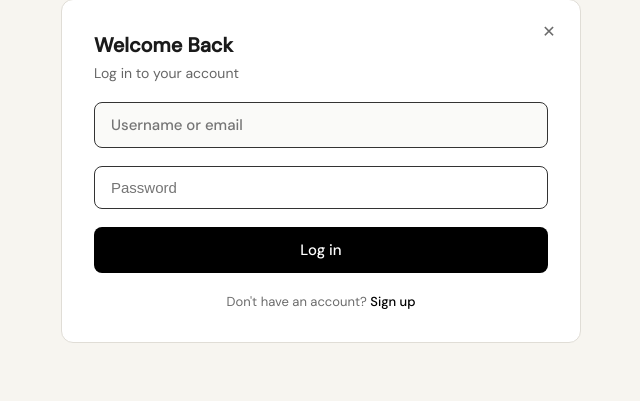
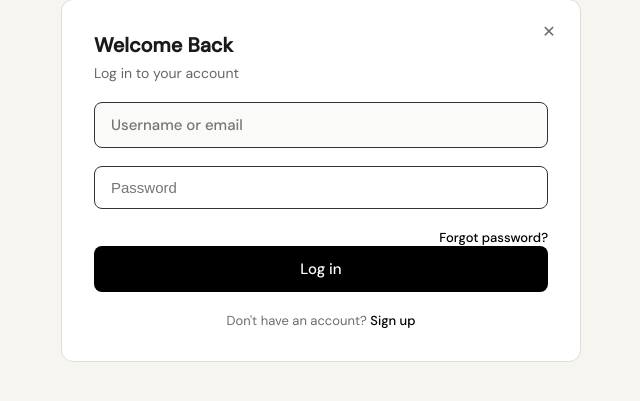
Before and after one commit to GordanEatCodes/GitProject-BudgetBuddy, a Django app: page /users/login/ in a window 1280 px wide. Shown: the part 118-519 px from the top of the page, without its empty margins (319-959 px from the left). Run offline with Django 5.2, Linux system fonts and the light colour scheme.

Commit message:
Forgot password

```diff
--- /dev/null
+++ b/requirements.txt
@@ -0,0 +1,4 @@
+asgiref==3.11.1
+Django==6.0.6
+python-dotenv==1.2.2
+sqlparse==0.5.5
--- a/users/forms.py
+++ b/users/forms.py
@@ -114,3 +114,29 @@ class LoginForm(forms.Form):
             return user.userprofile   # ← FIX: was user.UserProfile (capital U breaks the reverse relation)
         except Exception:
             return None
+
+class ForgotPasswordForm(forms.Form):
+    email = forms.EmailField(label='Email', max_length=254, required=True)
+
+    def clean_email(self):
+        email = self.cleaned_data['email']
+        if not User.objects.filter(email=email).exists():
+            raise forms.ValidationError('No account found with this email address.')
+        return email
+
+class ResetPasswordForm(forms.Form):
+    new_password1 = forms.CharField(label='New Password', widget=forms.PasswordInput, required=True, help_text=" Your password must be at least 8 characters long and contain a mix of letters and numbers.")
+    new_password2 = forms.CharField(label='Confirm New Password', widget=forms.PasswordInput, required=True, help_text=" Enter the same password again. ")
+
+    def clean(self):
+        cleaned = super().clean()
+        print(f"DEBUG - Cleaned data: {cleaned}")  # Debug cleaned data
+        pw1 = cleaned.get('new_password1')
+        pw2 = cleaned.get('new_password2')
+
+        if pw1 and pw2 and pw1 != pw2:
+            raise forms.ValidationError('Passwords do not match.')
+        if pw1 and len(pw1) < 8:
+            raise forms.ValidationError('Password must be at least 8 characters long.')
+
+        return cleaned
--- a/users/static/css/login.css
+++ b/users/static/css/login.css
@@ -37,3 +37,17 @@
       text-decoration: none;
       font-weight: 500;
     }
+
+.forgot-link {
+      text-align: right;
+      margin-top: 20px;
+      color: var(--muted);
+      font-size: 13px;
+      text-decoration: none;
+    }
+
+.forgot-link a {
+      color: var(--accent);
+      text-decoration: none;
+      font-weight: 500;
+    }
--- a/users/templates/accounts/login.html
+++ b/users/templates/accounts/login.html
@@ -43,6 +43,10 @@
         <input type="password" id="password1" name="password" placeholder="Password" required/>
         </div>
 
+        <div class="forgot-link">
+            <a href="{% url 'forgot_password' %}">Forgot password?</a>
+        </div>
+
         <button type="submit" class="btn-primary">Log in</button>
 
     </form>
--- a/users/urls.py
+++ b/users/urls.py
@@ -24,6 +24,9 @@ urlpatterns = [
     path('register/', views.register_view, name='register'),
     path('register/otp/', views.register_otp_view, name='register_otp'),
     path('login/', views.login_view, name='login'),
+    path('forgot_password/', views.forgot_password_view, name='forgot_password'),
+    path('forgot_password/verify/', views.reset_password_otp_view, name='reset_password_otp'),
+    path('forgot_password/new-password/', views.reset_password_new_view, name='reset_password_new'),
     path('logout/', views.logout_view, name='logout'),
     path('setup_role/', views.setup_role_view, name='setup_role'),
     path('setup_profile/', views.setup_profile_view, name='setup_profile'),
--- a/users/views.py
+++ b/users/views.py
@@ -1,4 +1,5 @@
 import random
+from urllib import request
 from django.contrib.auth.models import User
 from django.core.mail import send_mail
 from django.shortcuts import redirect, render
@@ -8,6 +9,8 @@ from django.contrib.auth.decorators import login_required
 from Budget_Buddy.settings import EMAIL_HOST_USER
 from users.models import UserProfile
 from .forms import (
+    ForgotPasswordForm,
+    ResetPasswordForm,
     LoginForm,
     ProfileSetupForm,
     RegistrationForm,
@@ -197,6 +200,70 @@ def login_view(request):
 
     return render(request, 'accounts/login.html', {'form': form})
 
+def forgot_password_view(request):
+    if request.method == 'POST':
+        form = ForgotPasswordForm(request.POST)
+        if form.is_valid():
+            email = form.cleaned_data['email']
+            otp = random.randint(100000, 999999)
+            request.session['password_reset_otp'] = otp
+            request.session['password_reset_email'] = email
+            print(f"DEBUG - Password reset OTP: {otp}")  # Debug OTP
+            send_mail(
+                subject='Your OTP Code for Budget Buddy Password Reset',
+                message=f'Your OTP code is: {otp}',
+                from_email=None,
+                recipient_list=[email],
+            )
+            return redirect('reset_password_otp')
+    else:
+        form = ForgotPasswordForm()
+    return render(request, 'accounts/forgot_password.html', {'form': form})
+
+def reset_password_otp_view(request):
+    email = request.session.get('password_reset_email')
+    if not email:
+        return redirect('forgot_password')
+
+    if request.method == 'POST':
+        entered = request.POST.get('otp', '').strip()
+        saved = str(request.session.get('password_reset_otp',''))
+
+        print(f"DEBUG - Entered OTP: '{entered}'")  # Debug entered OTP
+        print(f"DEBUG - Saved OTP: '{saved}'")  # Debug saved OTP
+
+        if entered == saved:
+            return redirect('reset_password_new')
+        else:
+            return render(request, 'accounts/reset_password_otp.html', {
+                'email': email,
+                'error': 'Invalid OTP. Please try again.'
+            })
+    return render(request, 'accounts/reset_password_otp.html', {'email': email})
+
+def reset_password_new_view(request):
+    email = request.session.get('password_reset_email')
+    if not email:
+        return redirect('forgot_password')
+
+    if request.method == 'POST':
+        print(f"DEBUG - POST data: {request.POST}")  # Debug POST data
+        form = ResetPasswordForm(request.POST)
+        if form.is_valid():
+            password = form.cleaned_data['new_password1']
+            try:
+                user = User.objects.get(email=email)
+                user.set_password(password)
+                user.save()
+                for key in ['password_reset_otp', 'password_reset_email']:
+                    request.session.pop(key, None)
+                return redirect('login')
+            except User.DoesNotExist:
+                form.add_error(None, 'No account found with that email.')
+    else:
+        form = ResetPasswordForm()
+    return render(request, 'accounts/reset_password_new.html', {'form': form})
+
 
 def logout_view(request):
     logout(request)
```
Also changed, not shown: Budget_Buddy/settings.py (+7 -11 lines), users/templates/accounts/forgot_password.html (added, +45 -0 lines), users/templates/accounts/reset_password_new.html (added, +41 -0 lines), users/templates/accounts/reset_password_otp.html (added, +43 -0 lines).
